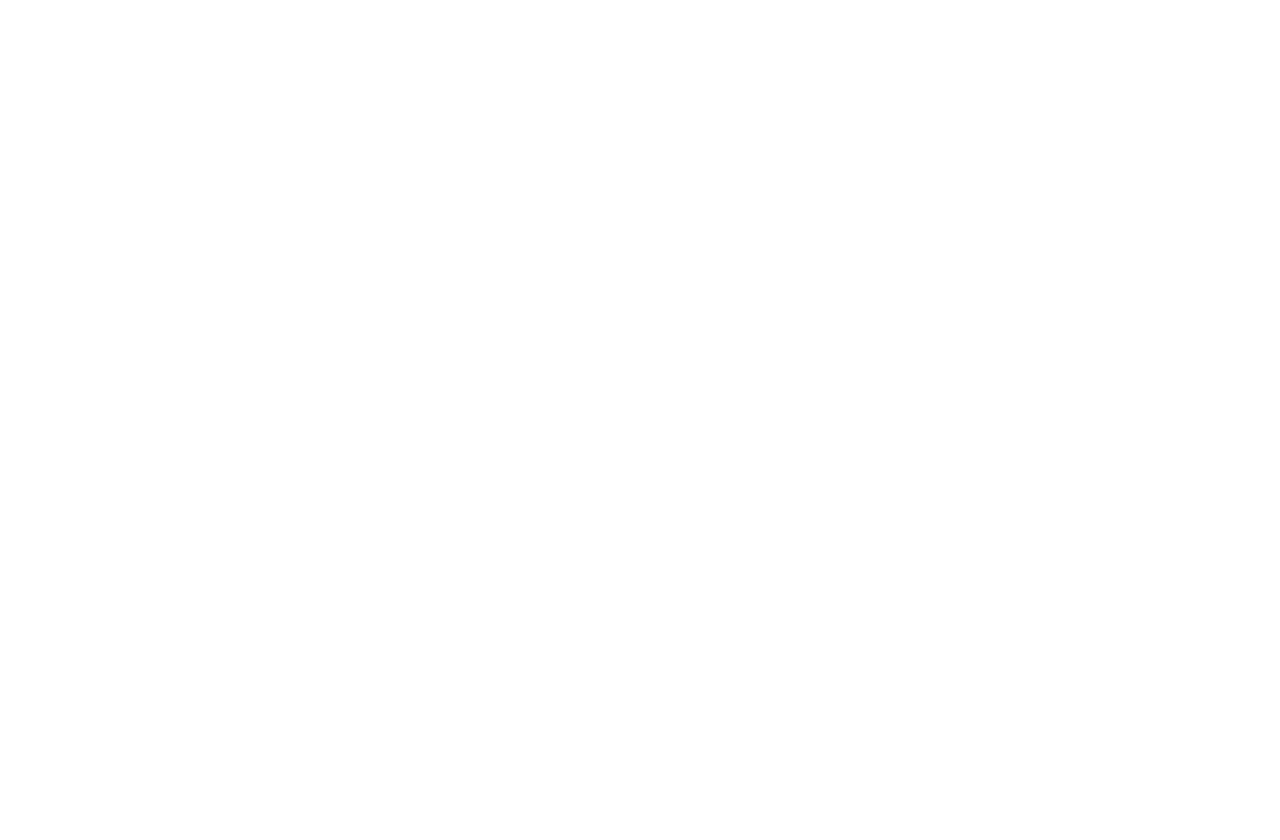
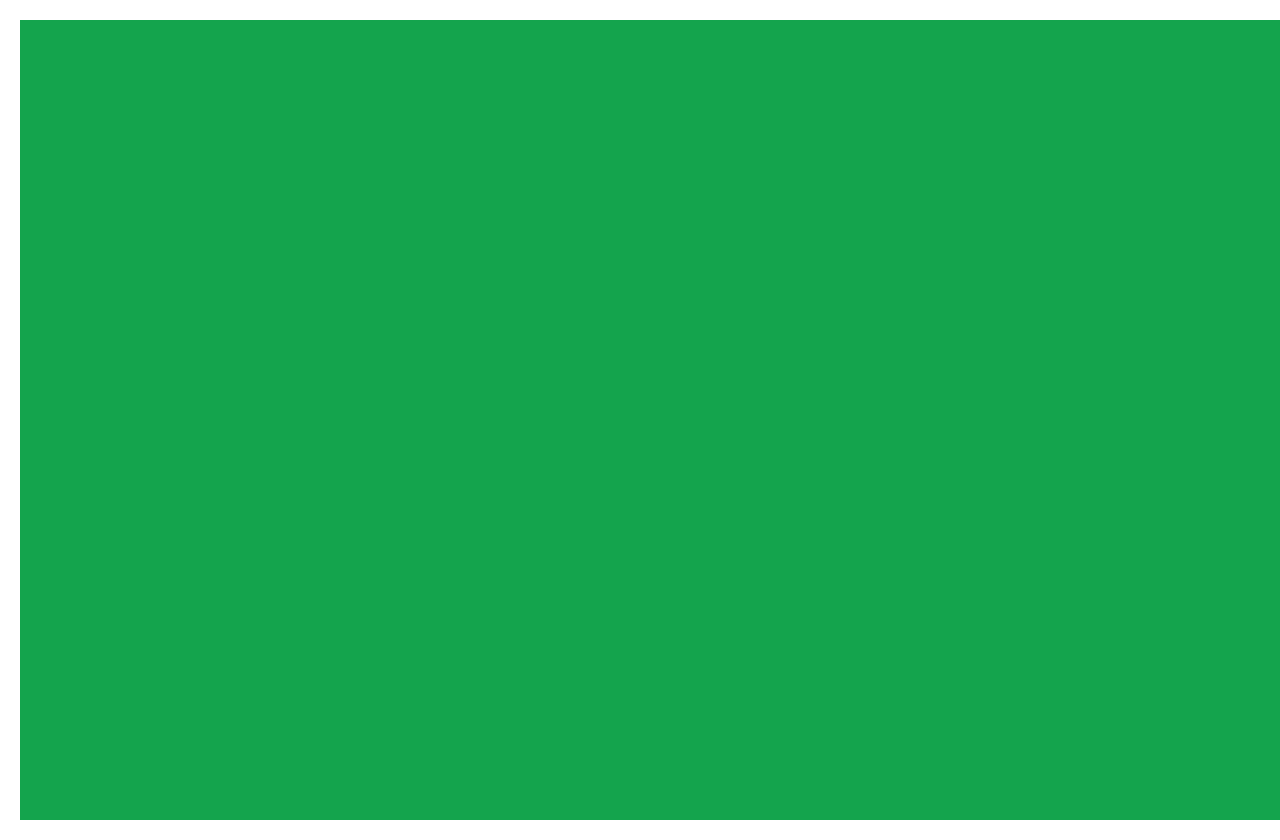
Before and after one commit to MirkhakimAzizov/Competition, a plain HTML site: page register.html in a window 1280 px wide. Before the commit the page ends 800 px from the top, so only its background shows below. Drawn offline with nearby package versions, Linux system fonts and the light colour scheme.

Commit message:
start up project

```diff
--- a/register.html
+++ b/register.html
@@ -24,8 +24,10 @@
     <main class="main">
         <section class="register">
             <div class="container">
-                <div class="register__inner">
-                    <!-- code -->
+                <div class="register__inner bg-success">
+
+
+
                 </div>
             </div>
         </section>
--- a/style/register.css
+++ b/style/register.css
@@ -0,0 +1,6 @@
+.register__inner {
+    margin: 0;
+    padding: 0;
+    width: 100vw;
+    height: 100vh;
+}
--- a/style/style.css
+++ b/style/style.css
@@ -6,3 +6,9 @@
     box-sizing: border-box;
     scroll-behavior: smooth;
 }
+
+.container {
+    max-width: 1440px;
+    margin: 0 auto;
+    padding: 20px;
+}
```
